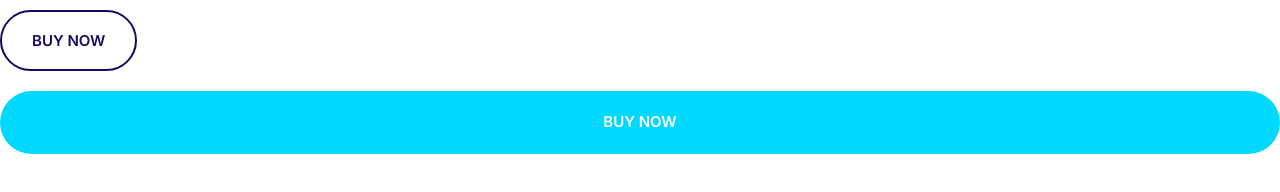
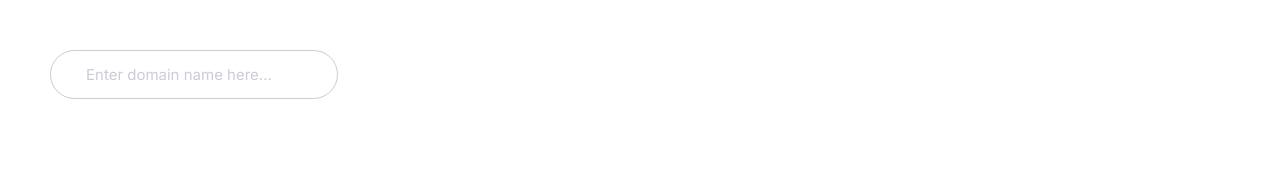
Before and after one commit to minhhai1906/moshified, a plain HTML site: page index.html in a window 1280 px wide. Drawn offline with Linux system fonts and the light colour scheme.

Commit message:
Define inputs

```diff
--- a/css/styles.css
+++ b/css/styles.css
@@ -18,6 +18,7 @@ html {
   font-size: 62.5%;
 }
 body {
+    margin: 50px;
   font-family: Inter, Arial, Helvetica, sans-serif;
   color: var(--color-body);
   font-size: 2.4rem;
@@ -211,3 +212,23 @@ a {
         font-size: 1.5rem;
     }
 }
+
+/* Input */
+.input {
+    border-radius: 30px;
+    border: 1px solid #ccc;
+    color: var(--color-headings);
+    font-size: 2rem;
+    outline: 0;
+    padding: 1.5rem 3.5rem;
+}
+
+.input::placeholder {
+    color: #cdcbd7;
+}
+
+@media screen and (min-width: 1024px){
+    .input {
+        font-size: 1.5rem;
+    }
+}
--- a/index.html
+++ b/index.html
@@ -15,7 +15,6 @@
     <link rel="stylesheet" href="css/styles.css" />
   </head>
   <body>
-    <button class="btn btn--outline">Buy Now</button>
-    <a href="#" class="btn btn--secondary btn--block">Buy Now</a>
+      <input type="text" class="input" placeholder="Enter domain name here...">
   </body>
 </html>
```
Also changed, not shown: components/inputs.html (added, +1 -0 lines).
